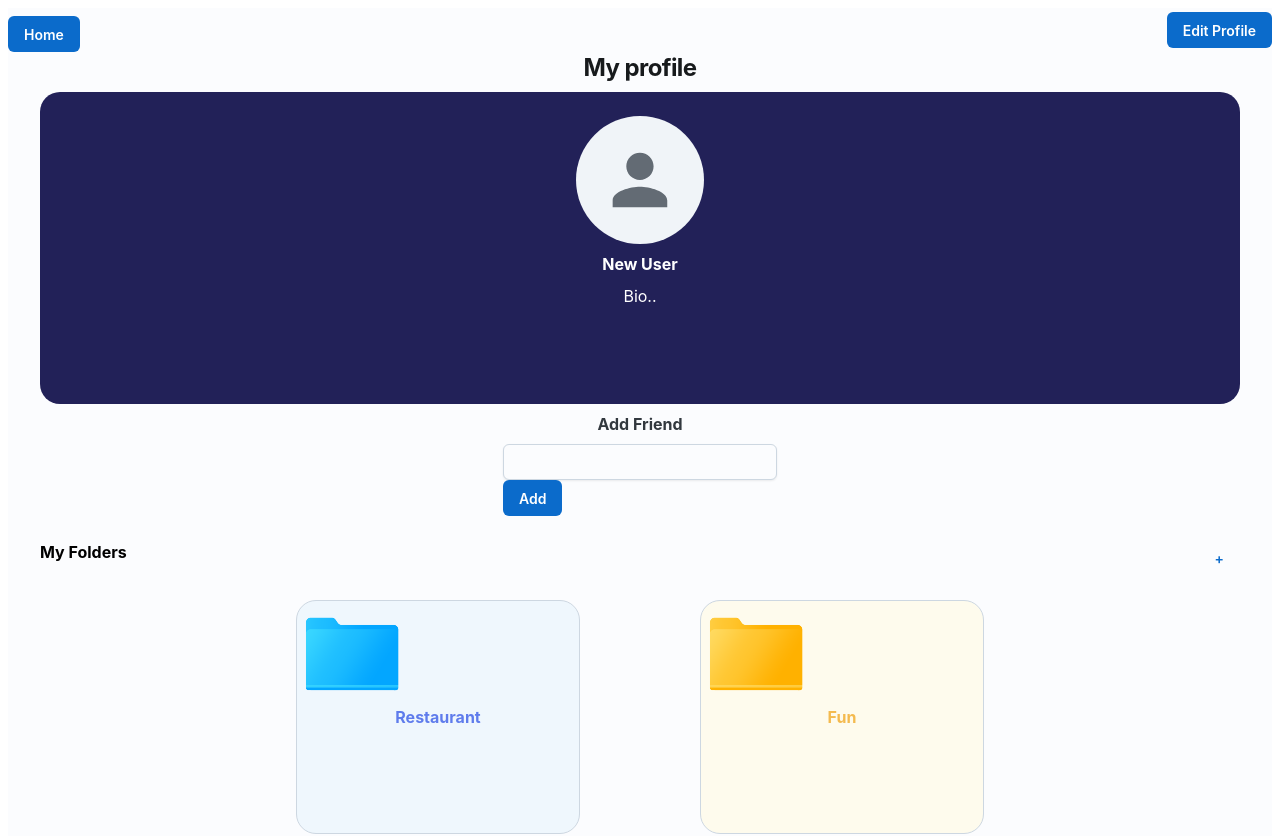
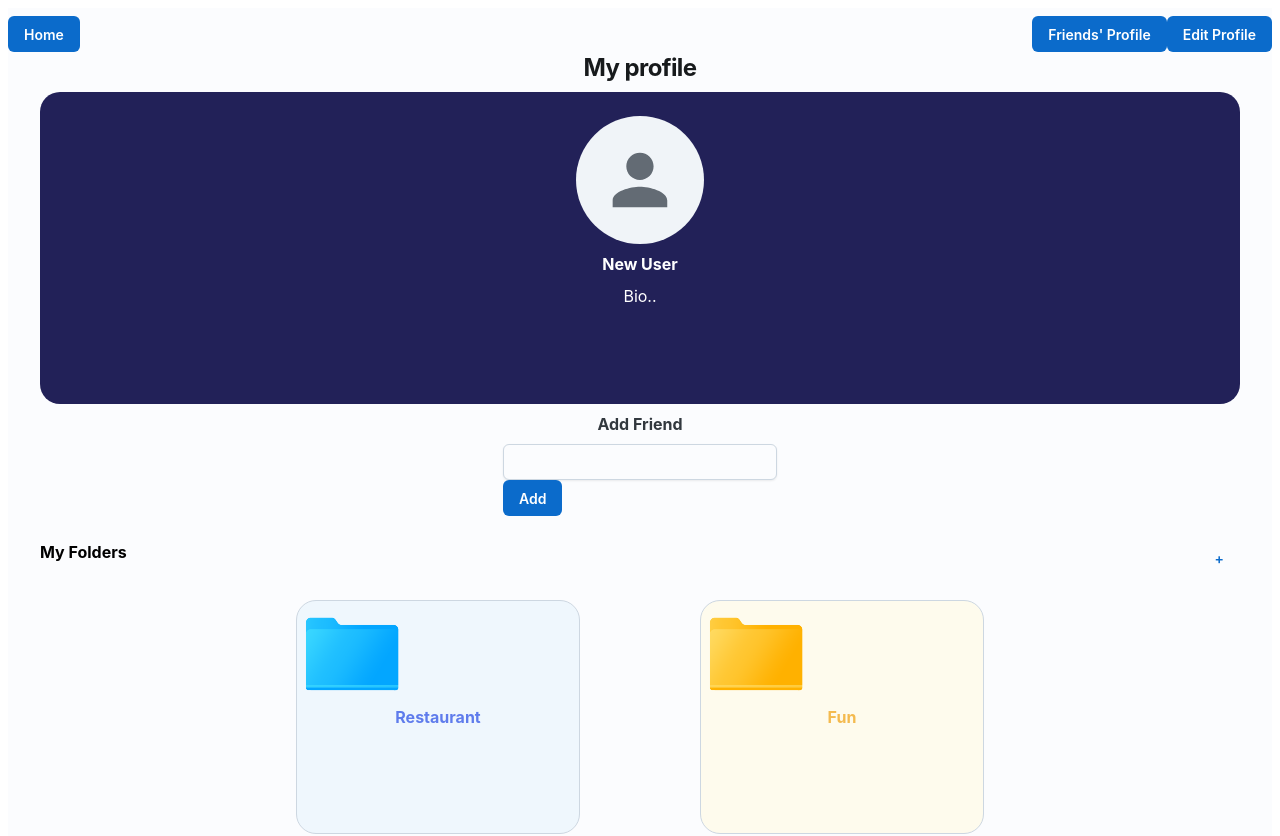
Before and after one commit to CSE115-project/nextjs-ff, a Next.js app: page /profile in a window 1280 px wide. Shown: the top 836 px of the page. Built offline with nearby package versions, Linux system fonts and the light colour scheme; no server answers.

Commit message:
added friends profile button

```diff
--- a/pages/profile.js
+++ b/pages/profile.js
@@ -97,6 +97,11 @@ export default function Profile({ user }) {
 
   // Adding search friends functionality ----------------------------------------------------------
 
+  const handleFriendProfile = (event) => {
+    event.preventDefault();
+    router.push("/friends-profile");
+  };
+
   // function to retrieve the user's data from the database
   useEffect(() => {
     const fetchData = async () => {
@@ -137,10 +142,20 @@ export default function Profile({ user }) {
               Home
             </Button>
 
-            {/* Edit Profile Button */}
-            <Button onClick={handleEditProfile} sx={{ marginLeft: "auto" }}>
-              Edit Profile
-            </Button>
+            <div style={{ display: "flex", marginLeft: 'auto' }}>
+              {/* Friend Profile Button */}
+              <Button onClick={handleFriendProfile}sx={{ width: "auto", mt: 1 }}>
+                Friends' Profile
+              </Button>
+
+              {/* Edit Profile Button */}
+              <Button onClick={handleEditProfile} sx={{ mt: 1}}>
+                Edit Profile
+              </Button>
+
+            </div>
+
+
           </Stack>
 
           <Sheet
```
Also changed, not shown: components/Homepage.js (+10 -3 lines).
